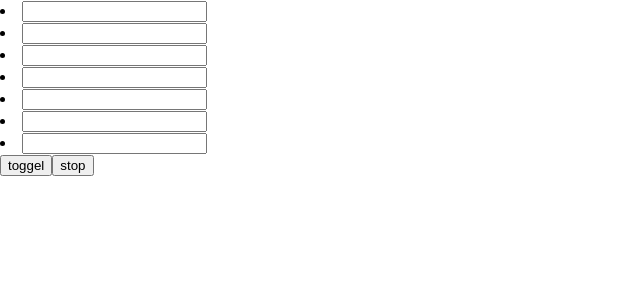
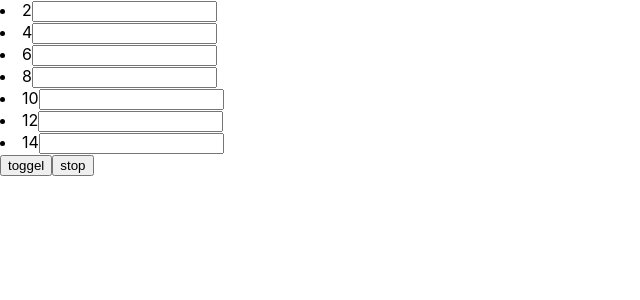
Before and after one commit to eurus1201/practice, a React (Create React App) app: page / in a window 1280 px wide. Shown: the top 300 px of the page, without its empty margins (0-640 px from the left). Built offline with nearby package versions, Linux system fonts and the light colour scheme.

Commit message:
some changes

```diff
--- a/src/App.js
+++ b/src/App.js
@@ -4,8 +4,7 @@ function App() {
   const [items, setItems] = useState([]);
   const [add, setAdd] = useState(true);
   const [reverse, setReverse] = useState(false);
-  const [counter, setCounter] = useState([]);
-  const counterRef = useRef(0);
+  let [counter, setCounter] = useState([]);
   const intervalRef = useRef();
 
   const toggel = () => {
@@ -13,35 +12,30 @@ function App() {
     setReverse(!reverse)
   }
 
-  const count = () => {
-    if (add) {
-        setCounter(counterRef.current = counterRef.current+1);
-    } else if (!add) {
-        setCounter(counterRef.current = counterRef.current-1);
-    }
-  }
+  const count = () => setCounter(counter++);
 
-  useEffect(()=>{
-    count()
-  },[])
+  // useEffect(()=>{
+  //   count()
+  // },[])
 
   // useEffect(() => {
   //   if (add) {
-  //     counterRef.current = counterRef.current++;
+  //     counter = counter+1;
   //   }else if (!add){
-  //     counterRef.current = counterRef.current--;
+  //     counter = counter-1;
   //   }
   // }, [])
 
   useEffect(() => {
+    count();
     let interval = null;
     if (add) {
       interval = setInterval(() => {
-        setItems(items => [...items,`${counter}`])
+        setItems(items => [...items,`${counter++}`])
       }, 1000);
-    } else if (reverse && !add &&items!== 0) {
+    } else if (reverse &&items!== 0) {
       interval = setInterval(() => {
-        setItems(items => [`${counter}`, ...items])
+        setItems(items => [`${counter--}`,...items])
       }, 1000);
     }
     intervalRef.current = interval;
```
